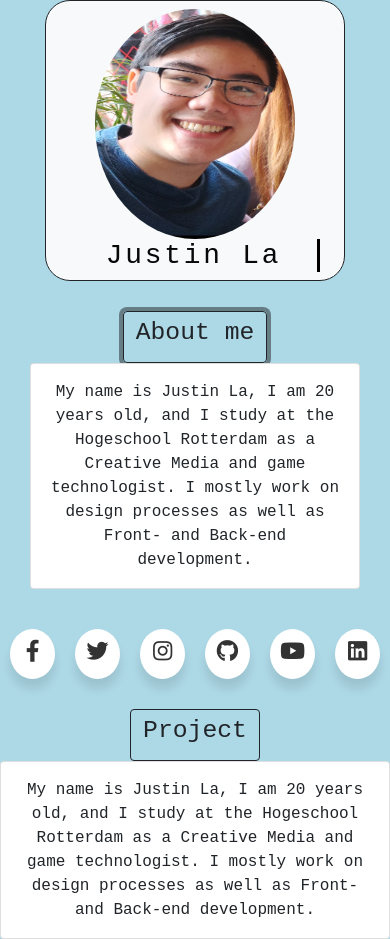
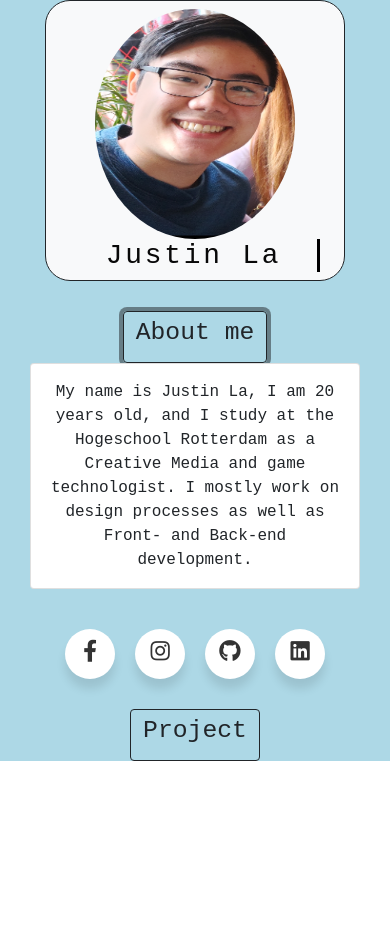
Before and after one commit to 74WIN/Portfolio, a plain HTML site: page home.html in a window 390 px wide. Both pictures are taken after a click on the button "About me". After the commit the page ends 844 px from the top, so only its background shows below. Drawn offline with nearby package versions, Linux system fonts and the light colour scheme.

Commit message:
social media en collaps gefixt

```diff
--- a/home.html
+++ b/home.html
@@ -43,10 +43,10 @@
 
       <section>
         <div id="aboutMe">
-          <button class="btn btn-outline-dark" type="button" data-bs-toggle="collapse" data-bs-target="#collapseExample" aria-expanded="false" aria-controls="collapseExample">
+          <button class="btn btn-outline-dark" type="button" data-bs-toggle="collapse" data-bs-target="#collapseOne" aria-expanded="false" aria-controls="collapseOne">
             <h2>About me</h2>
           </button>
-          <div class="collapse" id="collapseExample">
+          <div class="collapse" id="collapseOne">
             <div class="card card-body">
               My name is Justin La, I am 20 years old, and I study at the Hogeschool Rotterdam
               as a Creative Media and game technologist. I mostly work on
@@ -57,22 +57,16 @@
       <section>
         <div id="socials" class="">
           <div class="wrapper">
-            <a href="#" class="icon facebook">
+            <a href="https://www.facebook.com/justin.la.90/" class="icon facebook">
               <span><i class="fab fa-facebook-f"></i></span>
             </a>
-            <a href="#" class="icon twitter">
-              <span><i class="fab fa-twitter"></i></span>
-            </a>
-            <a href="#" class="icon instagram">
+            <a href="https://www.instagram.com/74w.ln/" class="icon instagram">
               <span><i class="fab fa-instagram"></i></span>
             </a>
-            <a href="#" class="icon github">
+            <a href="https://github.com/74WIN" class="icon github">
               <span><i class="fab fa-github"></i></span>
             </a>
-            <a href="#" class="icon youtube">
-              <span><i class="fab fa-youtube"></i></span>
-            </a>
-            <a href="#" class="icon linkedin">
+            <a href="https://www.linkedin.com/in/justin-la-71689915b/" class="icon linkedin">
               <span><i class="fab fa-linkedin"></i></span>
             </a>
           </div>
@@ -80,10 +74,12 @@
       </section>
       <section>
         <div id="Project">
-          <button class="btn btn-outline-dark" type="button" data-bs-toggle="collapse" data-bs-target="#collapseExample" aria-expanded="false" aria-controls="collapseExample">
+
+
+          <button class="btn btn-outline-dark" type="button" data-bs-toggle="collapse" data-bs-target="#collapseTwo" aria-expanded="false" aria-controls="collapseTwo">
             <h2>Project</h2>
           </button>
-          <div class="collapse" id="collapseExample">
+          <div class="collapse" id="collapseTwo">
             <div class="card card-body">
               My name is Justin La, I am 20 years old, and I study at the Hogeschool Rotterdam
               as a Creative Media and game technologist. I mostly work on
```
